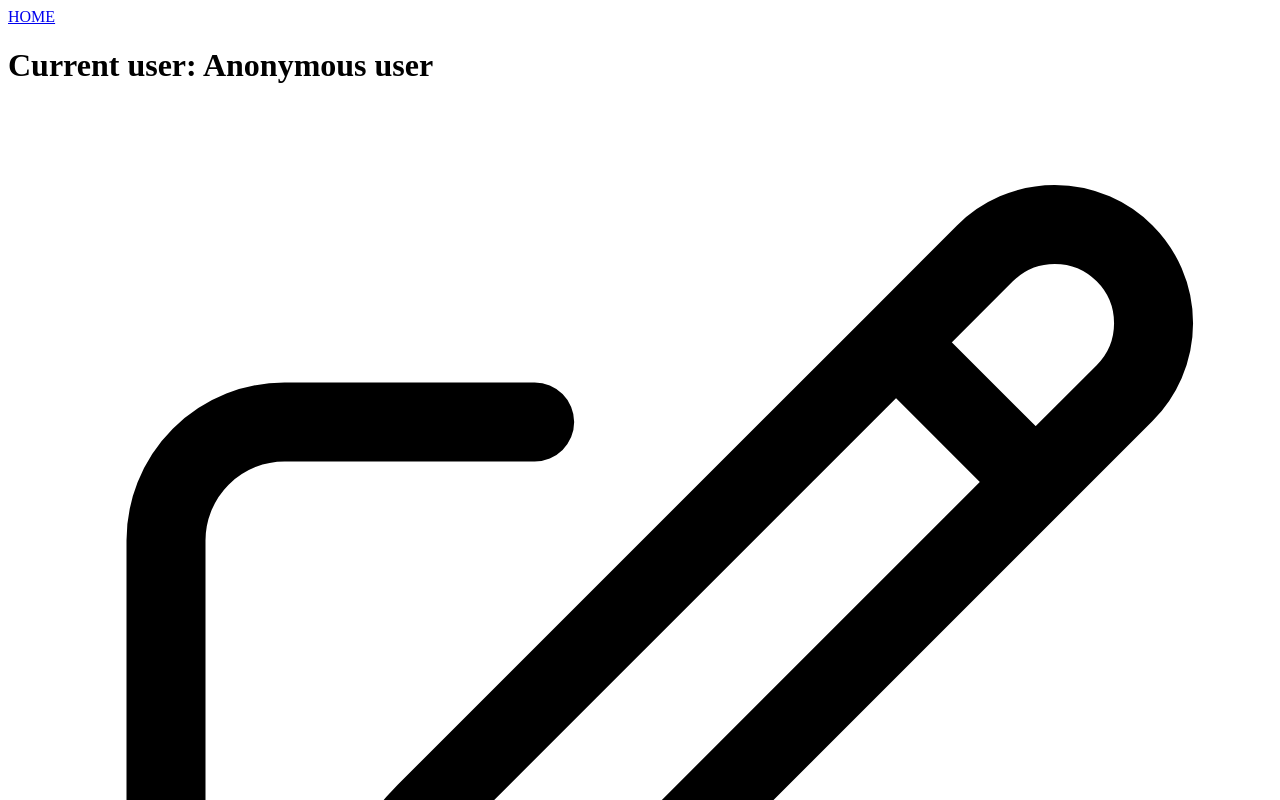
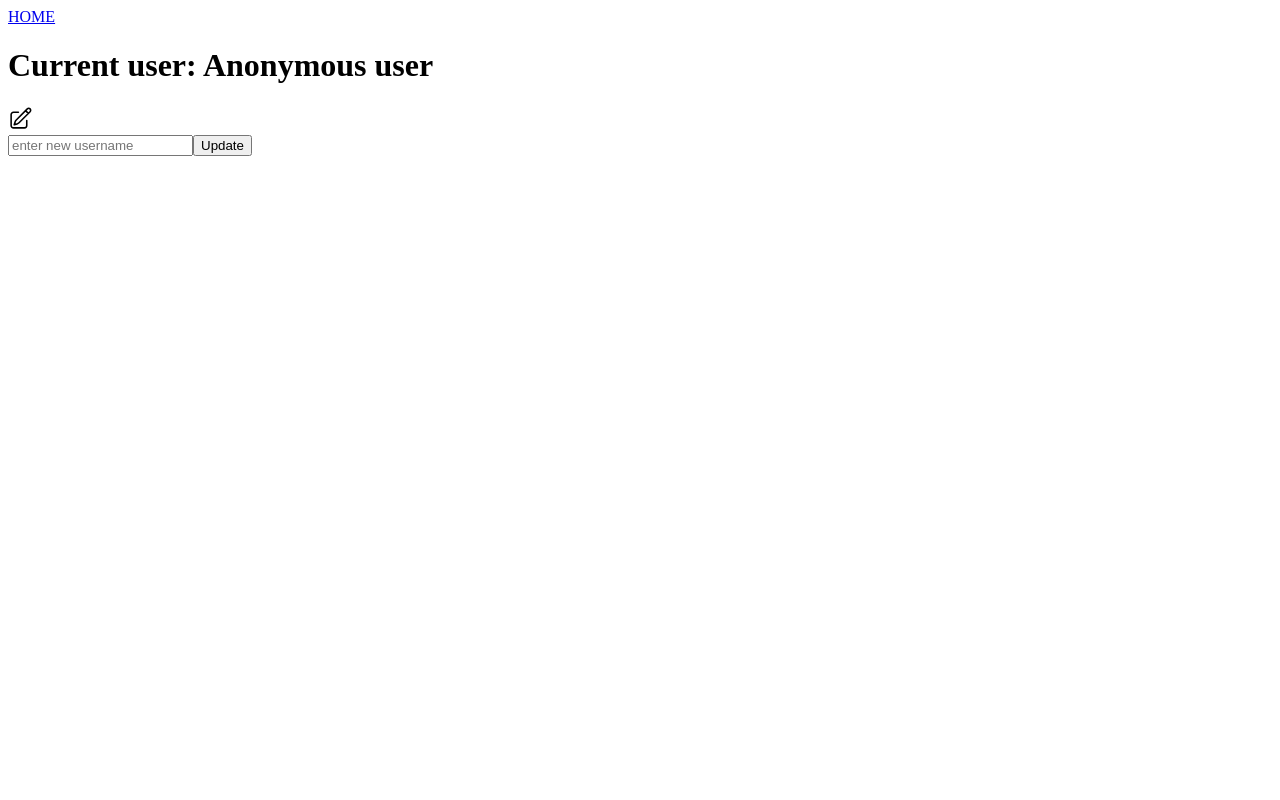
Before and after one commit to kayla-pagan/route-app, a React (Vite) app: page / in a window 1280 px wide. Shown: the top 800 px of the page. Built offline with nearby package versions, Linux system fonts and the light colour scheme.

Commit message:
style edit icon

```diff
--- a/src/index.css
+++ b/src/index.css
@@ -1,3 +1,13 @@
 *, *::before, *::after {
   box-sizing: border-box;
 }
+
+.size-6 {
+  width: 25px;
+  height: auto;
+}
+
+.size-6:hover {
+  stroke: grey;
+  cursor: pointer;
+}
```
